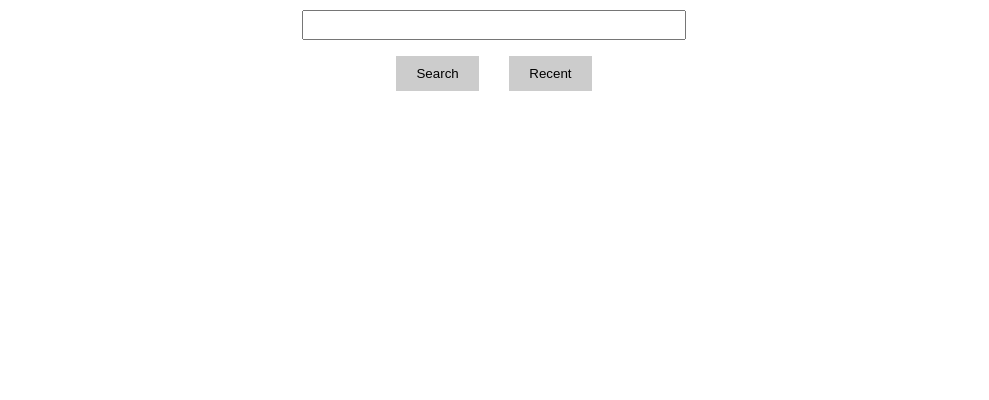
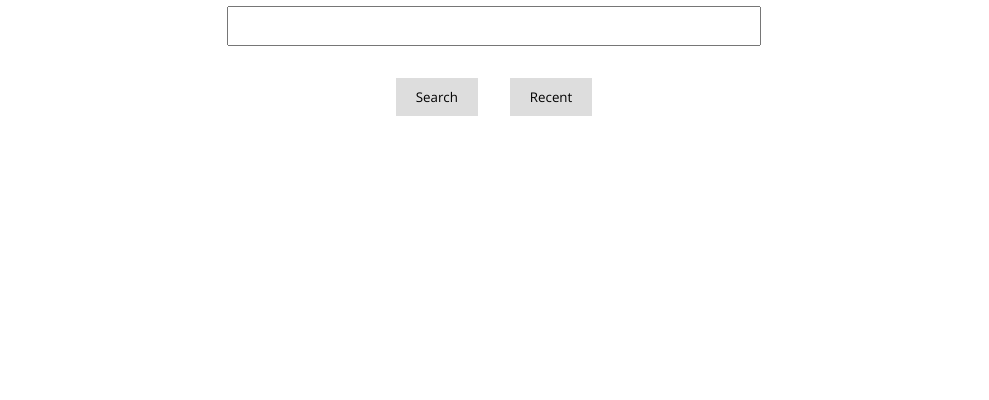
Before and after one commit to Christian-Paul/imagesearch, a website: page public/index.html in a window 1280 px wide. Shown: the part 400-800 px from the top of the page, without its empty margins (146-1135 px from the left). Drawn offline with nearby package versions, Linux system fonts and the light colour scheme.

Commit message:
changed style

```diff
--- a/public/index.html
+++ b/public/index.html
@@ -2,7 +2,7 @@
     <head>
     	<link href='index.css' rel='stylesheet'>
     	<script src="https://code.jquery.com/jquery-2.2.4.min.js"></script>
-    	<link href='https://fonts.googleapis.com/css?family=Roboto:300|Open+Sans' rel='stylesheet' type='text/css'>
+    	<link href='https://fonts.googleapis.com/css?family=Audiowide|Open+Sans' rel='stylesheet' type='text/css'>
     </head>
     <body>
         <div class="main-container">
--- a/public/index.sass
+++ b/public/index.sass
@@ -1,7 +1,7 @@
 body, html
 	margin: 0
 	padding: 0
-	font-family: 'Roboto'
+	font-family: 'Audiowide'
 
 .main-container
 	width: 100vw
@@ -19,21 +19,27 @@ body, html
 			font-size: 4em
 
 		.user-input
-			margin-top: 2em
-			width: 30vw
-			height: 2.25em
+			margin-top: 3em
+			width: 40em
+			height: 3em
+			padding: 6px
 
 		.buttons-container
-			margin-top: 1em
+			margin-top: 2em
 
 			.button
 				padding-right: 1.5em
 				padding-left: 1.5em
 				padding-top: 0.75em
 				padding-bottom: 0.75em
-				background-color: #ccc
+				background-color: #ddd
 				border: none
 				cursor: pointer
+				transition: all ease 0.25s
+				font-family: 'Open Sans'
+
+			.button:hover
+				box-shadow: inset 0px 0px 0px 1px #111
 
 			.search
 				margin-right: 2em
```
Also changed, not shown: public/index.css, 1 other file.
